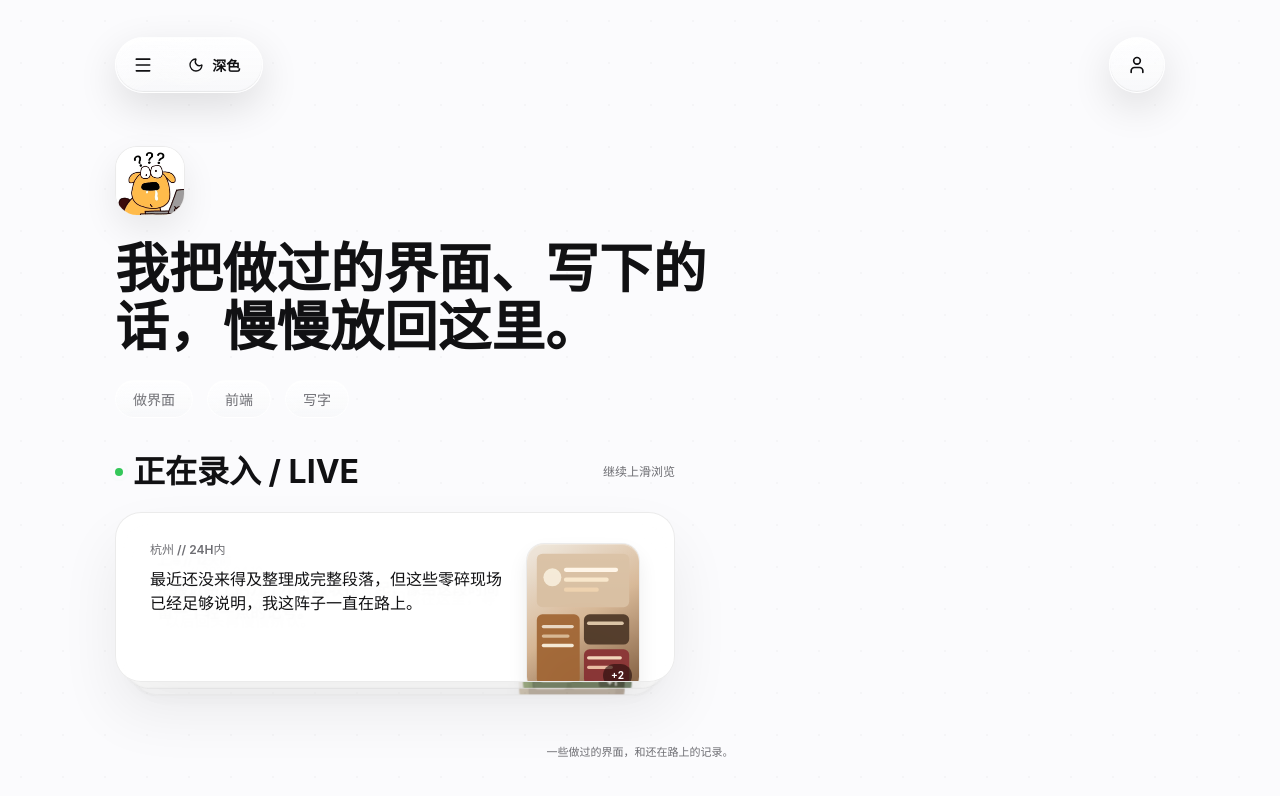
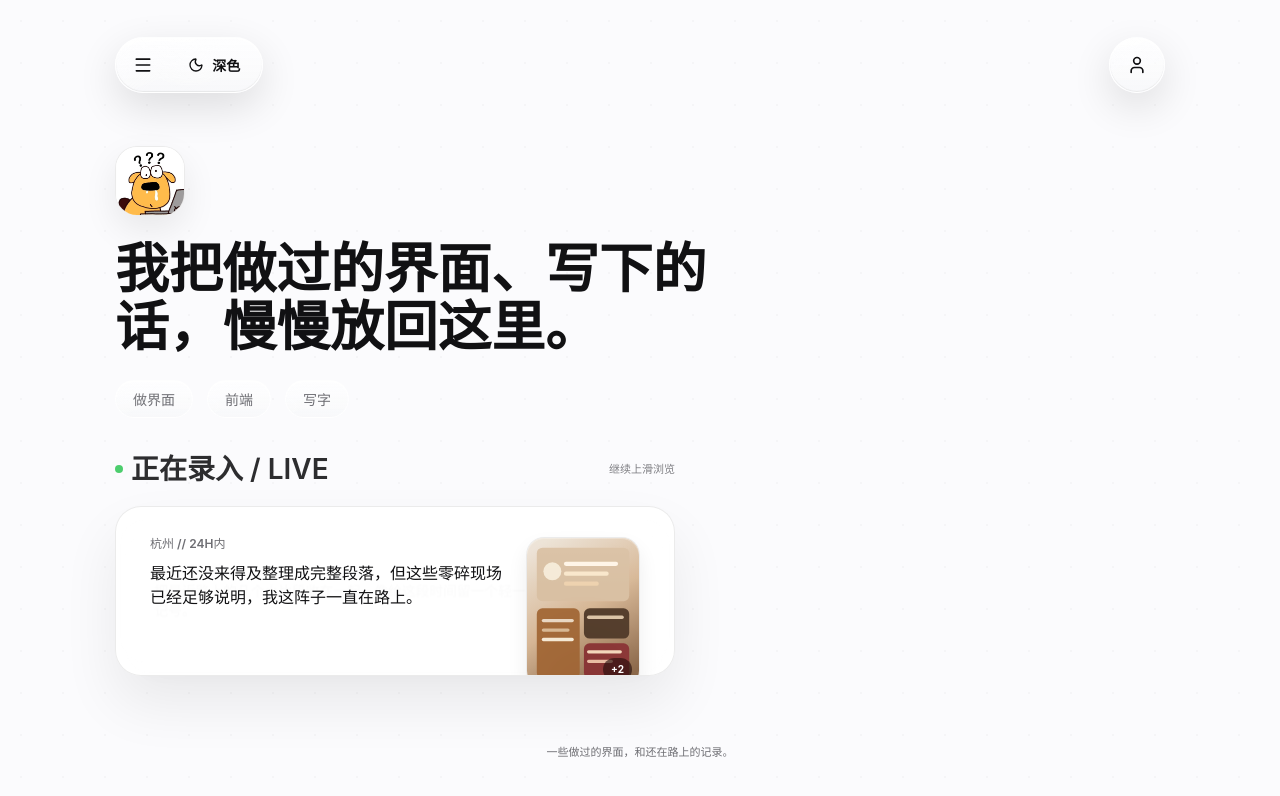
Before and after one commit to JxdCap/me, a React (Vite) app in the folder web/: page / in a window 1280 px wide. Shown: the top 796 px of the page. Built offline with nearby package versions, Linux system fonts and the light colour scheme.

Commit message:
状态组件重构完成

```diff
--- a/web/src/components/StillAlive.tsx
+++ b/web/src/components/StillAlive.tsx
@@ -34,6 +34,7 @@ export const StillAlive = forwardRef<HTMLDivElement, StillAliveProps>(function S
   const swipeStartXRef = useRef<number | null>(null)
   const pointerDownTimeRef = useRef<number>(0)
   const lastTimeRef = useRef<number>(0)
+  const lastPointerYRef = useRef<number | null>(null)
   const velocityRef = useRef<number>(0)
 
   useEffect(() => {
@@ -45,8 +46,10 @@ export const StillAlive = forwardRef<HTMLDivElement, StillAliveProps>(function S
     e.currentTarget.setPointerCapture(e.pointerId)
     swipeStartXRef.current = e.clientX
     swipeStartYRef.current = e.clientY
+    lastPointerYRef.current = e.clientY
     pointerDownTimeRef.current = Date.now()
     lastTimeRef.current = pointerDownTimeRef.current
+    velocityRef.current = 0
     setIsDragging(true)
     onInteractionChange?.(true)
   }
@@ -61,10 +64,12 @@ export const StillAlive = forwardRef<HTMLDivElement, StillAliveProps>(function S
 
     const now = Date.now()
     const dt = now - lastTimeRef.current
-    if (dt > 0) {
-      velocityRef.current = (e.clientY - (swipeStartYRef.current + dragY)) / dt
+    const lastPointerY = lastPointerYRef.current
+    if (dt > 0 && lastPointerY !== null) {
+      velocityRef.current = (e.clientY - lastPointerY) / dt
     }
     lastTimeRef.current = now
+    lastPointerYRef.current = e.clientY
   }
 
   const handlePointerUp = (e: ReactPointerEvent<HTMLDivElement>) => {
@@ -92,14 +97,17 @@ export const StillAlive = forwardRef<HTMLDivElement, StillAliveProps>(function S
         setExitCardId(null)
         setDragY(0)
         velocityRef.current = 0
+        lastPointerYRef.current = null
         onInteractionChange?.(false)
       }, 500)
     } else {
       if (distance < TAP_MAX_DISTANCE && duration < TAP_MAX_DURATION) onOpenMemo(memoStack[0].id)
       setDragY(0)
+      velocityRef.current = 0
     }
     swipeStartXRef.current = null
     swipeStartYRef.current = null
+    lastPointerYRef.current = null
   }
 
   const handleKeyDown = (e: ReactKeyboardEvent<HTMLDivElement>) => {
@@ -108,19 +116,24 @@ export const StillAlive = forwardRef<HTMLDivElement, StillAliveProps>(function S
     onOpenMemo(memoStack[0].id)
   }
 
+  const thresholdProgress = Math.min(Math.max((-dragY / Math.abs(THRESHOLD)) || 0, 0), 1.18)
+  const approachProgress = Math.min(thresholdProgress, 1)
+  const isNearAdvance = approachProgress >= 0.72 && approachProgress < 1
+  const isReadyToAdvance = thresholdProgress >= 1
+
   return (
     <section className="status-section" aria-labelledby="stillalive-title">
-      <div className="section-heading-compact" style={{
-        opacity: isDragging ? 0.3 : 1,
-        filter: isDragging ? 'blur(2px)' : 'none',
-        transition: 'all 0.4s ease'
-      }}>
+      <div className={`section-heading-compact ${isNearAdvance ? 'is-near-advance' : ''} ${isReadyToAdvance ? 'is-ready-advance' : ''}`}>
         <div className="presence-indicator">
           <div className="live-dot" />
           <h2 id="stillalive-title" className="typewriter">{SECTION_TITLE}</h2>
         </div>
-        <span className="status-hint">
-          {dragY < THRESHOLD ? '松手进入下一则' : '继续上滑浏览'}
+        <span className="status-hint" aria-live="polite">
+          {isReadyToAdvance
+            ? '松手进入下一则'
+            : isNearAdvance
+              ? '即将进入下一则'
+              : '继续上滑浏览'}
         </span>
       </div>
 
@@ -130,6 +143,7 @@ export const StillAlive = forwardRef<HTMLDivElement, StillAliveProps>(function S
         role="button"
         tabIndex={0}
         aria-label="打开最新记录"
+        aria-describedby="stillalive-gesture-hint"
         onPointerDown={handlePointerDown}
         onPointerMove={handlePointerMove}
         onPointerUp={handlePointerUp}
@@ -137,44 +151,48 @@ export const StillAlive = forwardRef<HTMLDivElement, StillAliveProps>(function S
           setIsDragging(false)
           onInteractionChange?.(false)
           setDragY(0)
+          velocityRef.current = 0
           swipeStartXRef.current = null
           swipeStartYRef.current = null
+          lastPointerYRef.current = null
         }}
         onKeyDown={handleKeyDown}
       >
+        <span id="stillalive-gesture-hint" className="visually-hidden">
+          点击打开当前记录，向上滑动浏览下一则。
+        </span>
         {memoStack.map((memo, index) => {
           const isExiting = memo.id === exitCardId
           const isTop = index === 0 && !isExiting
           const slotIndex = exitCardId && !isExiting ? index - 1 : index
 
-          const isHandingOff = isDragging && dragY < THRESHOLD
-          const handoffScale = (isHandingOff && slotIndex === 0 && !isTop) ? 1.012 : 1
+          const topProgress = isTop ? approachProgress : 0
+          const incomingProgress = !isTop && slotIndex === 0 ? approachProgress : 0
 
-          const shadowBlur = isTop ? Math.max(30, 30 + Math.abs(dragY) * 0.08) : 14
-          const shadowOpacity = isTop ? Math.max(0.04, 0.07 - Math.abs(dragY) * 0.00018) : 0.028
-          const textParallax = isTop ? dragY * 0.018 : 0
+          const shadowBlur = isTop ? Math.max(28, 28 + Math.abs(dragY) * 0.04) : slotIndex === 0 ? 24 : 14
+          const shadowOpacity = isTop ? Math.max(0.05, 0.075 - Math.abs(dragY) * 0.00012) : slotIndex === 0 ? 0.042 : 0.026
+          const textParallax = isTop ? dragY * 0.014 - topProgress * 4 : 0
 
-          const ty = slotIndex * 10
-          const tz = slotIndex * -10
-          const sc = 1 - slotIndex * 0.022
-          const bl = slotIndex * 0.22
+          const ty = slotIndex * 12 - incomingProgress * 12
+          const sc = 1 - slotIndex * 0.018 + incomingProgress * 0.012
+          const bl = slotIndex === 0 ? 0 : slotIndex === 1 ? 0.18 : 0.4
+          const showExcerpt = slotIndex <= 1
+          const showThumbnail = memo.images.length > 0 && slotIndex <= 1
+          const showMeta = slotIndex <= 2
 
           const style: CSSProperties = {
             zIndex: 100 - index,
             '--ty': `${ty}px`,
-            '--tz': `${tz}px`,
             '--sc': sc,
             '--bl': `${bl}px`,
 
-            animation: `card-entrance 0.8s cubic-bezier(0.22, 1, 0.36, 1) ${0.4 + index * 0.1}s backwards`,
+            transform: isTop
+              ? `translate3d(0, ${dragY}px, 0) scale(${Math.max(0.985, 1 - Math.abs(dragY) * 0.0001 - topProgress * 0.008)})`
+              : isExiting
+                ? `translate3d(0, -168px, 0) scale(1.008)`
+                : `translate3d(0, ${ty}px, 0) scale(${sc})`,
 
-            transform: isTop
-              ? `translate3d(0, ${dragY}px, 0) scale(${Math.max(0.985, 1 - Math.abs(dragY) * 0.00012)})`
-              : isExiting
-                ? `translate3d(0, -188px, 54px) scale(1.02)`
-                : `translate3d(0, ${ty}px, ${tz}px) scale(${sc})`,
-
-            opacity: isExiting ? 0 : slotIndex >= 3 ? 0 : 1 - slotIndex * 0.24,
+            opacity: isExiting ? 0 : slotIndex >= 3 ? 0 : 1 - slotIndex * 0.22 + incomingProgress * 0.06,
             filter: `blur(${bl}px)`,
             boxShadow: `0 ${shadowBlur}px ${shadowBlur * 2}px rgba(0,0,0,${shadowOpacity})`,
 
@@ -185,18 +203,28 @@ export const StillAlive = forwardRef<HTMLDivElement, StillAliveProps>(function S
                  filter 500ms ease,
                  box-shadow 500ms ease`,
 
-            scale: handoffScale,
-            pointerEvents: index === 0 ? 'auto' : 'none'
+            pointerEvents: index === 0 ? 'auto' : 'none',
+            animation: `card-entrance 0.8s cubic-bezier(0.22, 1, 0.36, 1) ${0.4 + index * 0.1}s backwards`
           } as any
 
           return (
-            <article key={memo.id} className={`ios-card ${memo.images.length === 0 ? 'has-no-image' : ''}`} style={style}>
-              <div className="ios-card-content" style={{ transform: `translate3d(0, ${textParallax}px, 0)` }}>
+            <article
+              key={memo.id}
+              className={`ios-card ${memo.images.length === 0 ? 'has-no-image' : ''}`}
+              style={style}
+            >
+              <div
+                className={`ios-card-content ${slotIndex > 0 ? 'is-secondary' : ''}`}
+                style={{
+                  transform: `translate3d(0, ${textParallax}px, 0)`,
+                  opacity: isTop ? 1 - topProgress * 0.08 : 1,
+                }}
+              >
                 <div className="ios-card-text-area">
-                  <p className="ios-card-time">{memo.location} // {memo.time}</p>
-                  <p className="ios-card-text">{memo.text}</p>
+                  {showMeta && <p className="ios-card-time">{memo.location} // {memo.time}</p>}
+                  {showExcerpt && <p className="ios-card-text">{memo.text}</p>}
                 </div>
-                {memo.images.length > 0 && (
+                {showThumbnail && (
                   <div className="ios-card-thumbnail">
                     <ContentImage image={memo.images[0]} />
                     {memo.images.length > 1 && <div className="photo-count-badge">+{memo.images.length - 1}</div>}
--- a/web/src/styles/home.css
+++ b/web/src/styles/home.css
@@ -494,11 +494,20 @@
   align-items: center;
   justify-content: space-between;
   margin-bottom: 16px;
+  opacity: 0.88;
+}
+
+.section-heading-compact.is-near-advance .status-hint {
+  color: color-mix(in srgb, var(--text-main) 54%, var(--text-muted));
+}
+
+.section-heading-compact.is-ready-advance .status-hint {
+  color: var(--text-main);
 }
 
 .section-heading-compact h2 {
-  font-size: clamp(25px, 5.6vw, 32px);
-  font-weight: 670;
+  font-size: clamp(21px, 5vw, 28px);
+  font-weight: 620;
   letter-spacing: 0;
   color: var(--text-main);
 }
@@ -506,7 +515,7 @@
 .presence-indicator {
   display: flex;
   align-items: center;
-  gap: 10px;
+  gap: 8px;
 }
 
 .live-dot {
@@ -527,11 +536,13 @@
 }
 
 .status-hint {
-  font-size: 12px;
+  font-size: 11px;
   color: var(--text-muted);
   letter-spacing: 0;
   max-width: 9em;
+  min-width: 9em;
   text-align: right;
+  transition: color 240ms ease, opacity 240ms ease;
 }
 
 .stacked-cards.ios-style {
@@ -542,6 +553,18 @@
   touch-action: none;
   border-radius: 30px;
   perspective: 1200px;
+}
+
+.visually-hidden {
+  position: absolute;
+  width: 1px;
+  height: 1px;
+  padding: 0;
+  margin: -1px;
+  overflow: hidden;
+  clip: rect(0, 0, 0, 0);
+  white-space: nowrap;
+  border: 0;
 }
 
 .stacked-cards.ios-style:active {
@@ -581,6 +604,14 @@
   height: 100%;
 }
 
+.ios-card-content.is-secondary {
+  align-items: center;
+}
+
+.ios-card-content.is-secondary .ios-card-text-area {
+  flex: 1;
+}
+
 .ios-card-text-area {
   flex: 1;
   min-width: 0;
@@ -607,6 +638,30 @@
   -webkit-line-clamp: 3;
   -webkit-box-orient: vertical;
   overflow: hidden;
+}
+
+.ios-card-content.is-secondary .ios-card-time {
+  font-size: 11px;
+  opacity: 0.86;
+}
+
+.ios-card-content.is-secondary .ios-card-text {
+  font-size: 14px;
+  line-height: 1.42;
+  margin-top: 6px;
+  color: color-mix(in srgb, var(--text-main) 88%, var(--text-muted));
+}
+
+.ios-card:nth-child(2) .ios-card-content.is-secondary .ios-card-text {
+  max-width: 26em;
+}
+
+.ios-card-content.is-secondary .ios-card-thumbnail {
+  width: 64px;
+  height: 84px;
+  border-radius: 16px;
+  opacity: 0.78;
+  box-shadow: 0 8px 16px rgba(0, 0, 0, 0.05);
 }
 
 .ios-card.has-no-image .ios-card-text {
```
